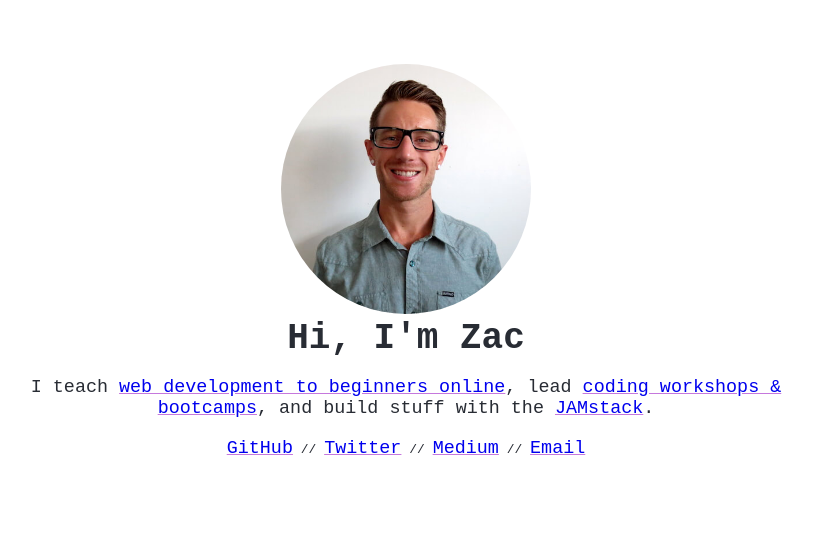
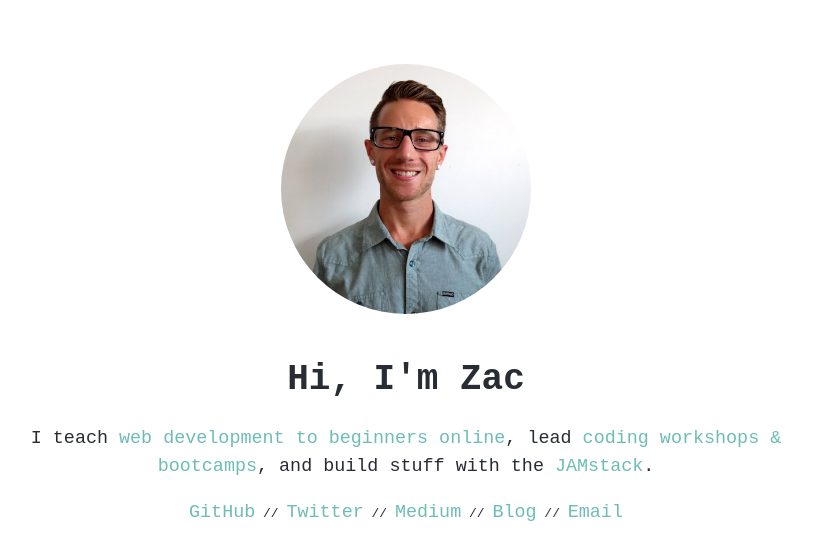
Before and after one commit to zac-heisey/zac-heisey.github.io, a Jekyll site: the page built from index.md, in a window 1280 px wide. Shown: the top 560 px of the page, without its empty margins (234-1047 px from the left). Built offline with Jekyll 4.4.1, drawn with Linux system fonts in a browser that asks for light colours; a script that is not in the unit is left out.

Commit message:
customize homepage

```diff
--- /dev/null
+++ b/_includes/intro.html
@@ -0,0 +1,7 @@
+<header class="intro">
+  <img src="/images/zh-headshot.jpg" alt="zac heisey web developer" id="hero-img">
+</header>
+<main class="intro">
+	<h1>Hi, I'm Zac</h1>
+	<p>I teach <a href="https://www.web-dev-basics.com/" target="_blank">web development to beginners online</a>, lead <a href="https://betamore.com/education/front-end-web-development/" target="_blank">coding workshops & bootcamps</a>, and build stuff with the <a href="https://jamstack.org/" target="_blank">JAMstack</a>.</p>
+</main>
--- /dev/null
+++ b/_includes/links.html
@@ -0,0 +1,7 @@
+<nav class="intro">
+  <a href="https://github.com/zac-heisey" target="_blank">GitHub</a> //
+  <a href="https://twitter.com/zac_heisey" target="_blank">Twitter</a> //
+  <a href="https://medium.com/@zac_heisey/" target="_blank">Medium</a> //
+  <a href="/blog/">Blog</a> //
+  <a href="mailto:zheisey@gmail.com">Email</a>
+</nav>
--- a/_layouts/default.html
+++ b/_layouts/default.html
@@ -3,7 +3,7 @@
 
   {% include head.html %}
 
-  <body id="top">
+  <body>
     <!-- Google Tag Manager (noscript) -->
     <noscript><iframe src="//www.googletagmanager.com/ns.html?id=GTM-P57K9C"
     height="0" width="0" style="display:none;visibility:hidden"></iframe></noscript>
--- a/_sass/main.scss
+++ b/_sass/main.scss
@@ -14,7 +14,7 @@ h1, h2, h3, h4, h5, h6 {
 }
 
 /* Removes underline from all link states */
-a:visited,{
+a:link, a:visited, a:hover, a:active {
   text-decoration: none;
 }
 
@@ -27,10 +27,7 @@ body {
 	color: #282C34;
 	width: 60%;
 	margin: 5% auto;
-}
-
-header {
-	text-align: center;
+  line-height: 1.5;
 }
 
 h1 {
@@ -42,16 +39,25 @@ p, a, ul, ol {
 }
 
 a {
-	text-decoration: underline #C578DD;
+	color: #6DBDB6;
+
+  &:hover {
+    color: #282C34;
+    border-bottom: 3px solid #6DBDB6;
+    padding-bottom: 1px;
+    transition: 0.2s ease;
+  }
+
 }
 
-a:hover {
-	color: #C578DD;
+.intro {
+	text-align: center;
 }
 
-img {
+#hero-img {
 	height: auto;
 	border-radius: 50%;
 	width: 30%;
 	min-width: 250px;
+  margin-bottom: 2rem;
 }
--- a/index.md
+++ b/index.md
@@ -4,16 +4,7 @@ layout: default
 ---
 
 <!-- Homepage Intro -->
-<header id="intro">
-	<main>
-		<img src="/images/zh-headshot.jpg" alt="zac heisey web developer">
-		<h1>Hi, I'm Zac</h1>
-		<p>I teach <a href="https://www.web-dev-basics.com/" target="_blank">web development to beginners online</a>, lead <a href="https://betamore.com/education/front-end-web-development/" target="_blank">coding workshops & bootcamps</a>, and build stuff with the <a href="https://jamstack.org/" target="_blank">JAMstack</a>.</p>
-	</main>
-  <nav>
-		<a href="https://github.com/zac-heisey" target="_blank">GitHub</a> //
-		<a href="https://twitter.com/zac_heisey" target="_blank">Twitter</a> //
-		<a href="https://medium.com/@zac_heisey/" target="_blank">Medium</a> //
-		<a href="mailto:zheisey@gmail.com">Email</a>
-	</nav>
-</header>
+{% include intro.html %}
+
+<!-- Social Links -->
+{% include links.html %}
```
